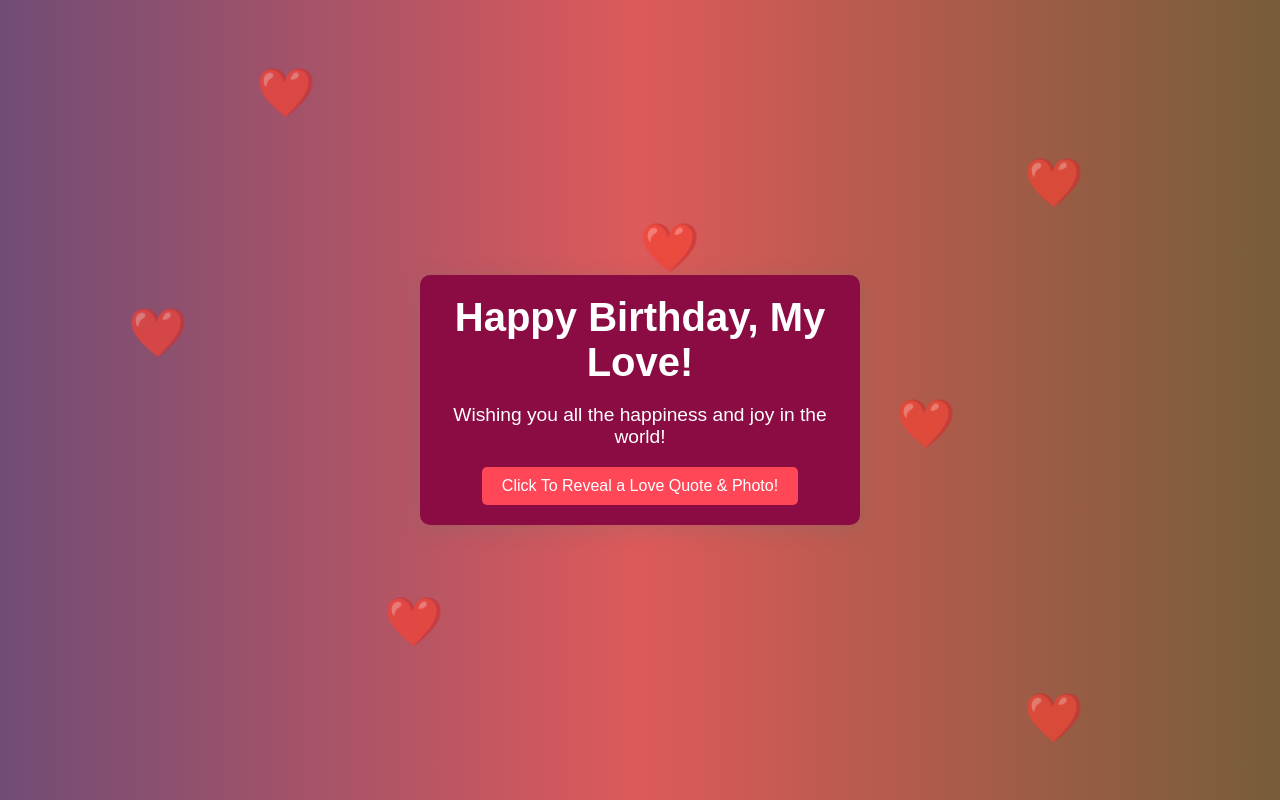
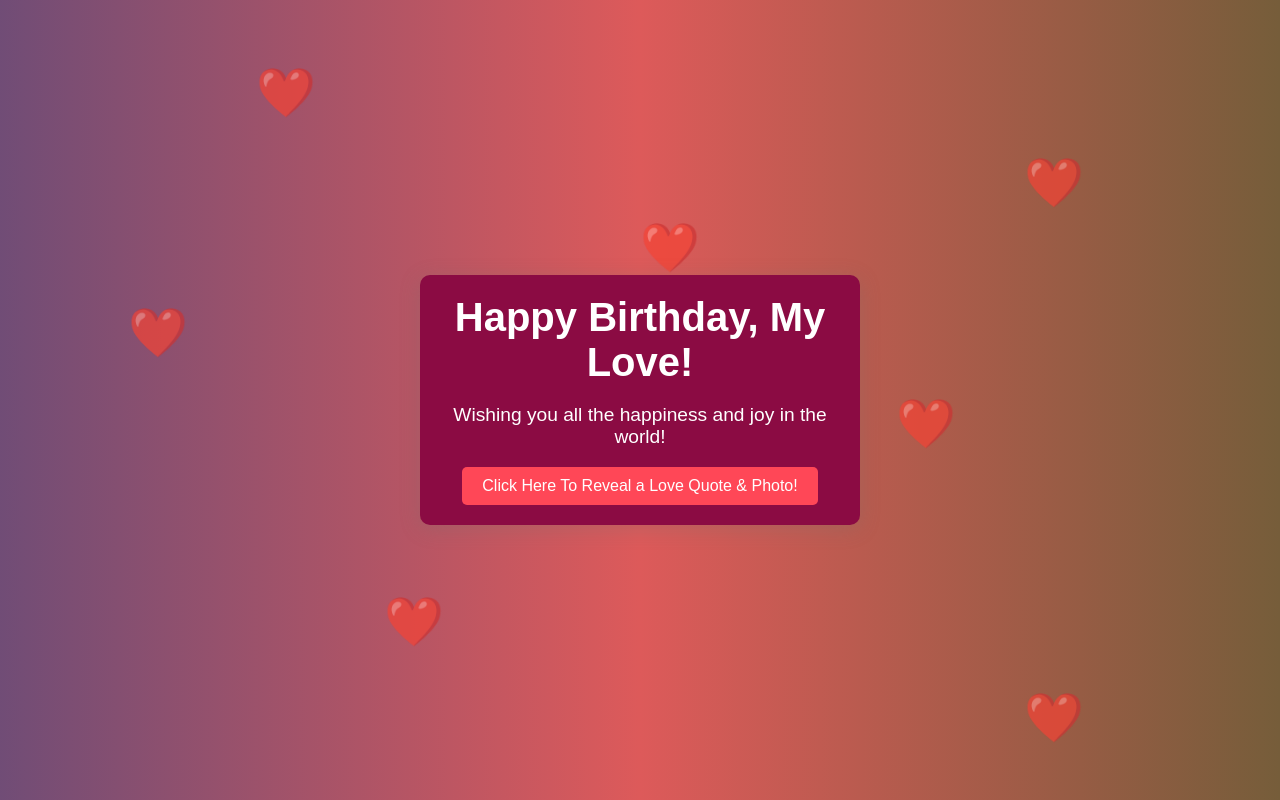
Before and after one commit to IdindlaPavankumar/birthday, a plain HTML site: page index.html in a window 1280 px wide. Drawn offline with Linux system fonts and the light colour scheme.

Commit message:
Update index.html

```diff
--- a/index.html
+++ b/index.html
@@ -22,7 +22,7 @@
     <div class="container">
         <h1>Happy Birthday, My Love!</h1>
         <p id="birthdayMessage">Wishing you all the happiness and joy in the world!</p>
-        <button id="showQuoteButton">Click To Reveal a Love Quote & Photo!</button>
+        <button id="showQuoteButton">Click Here To Reveal a Love Quote & Photo!</button>
         <div id="quoteMessage" class="hidden">
             <p id="quoteText"></p>
             <img id="quoteImage" class="hidden" src="" alt="Love Image">
```
